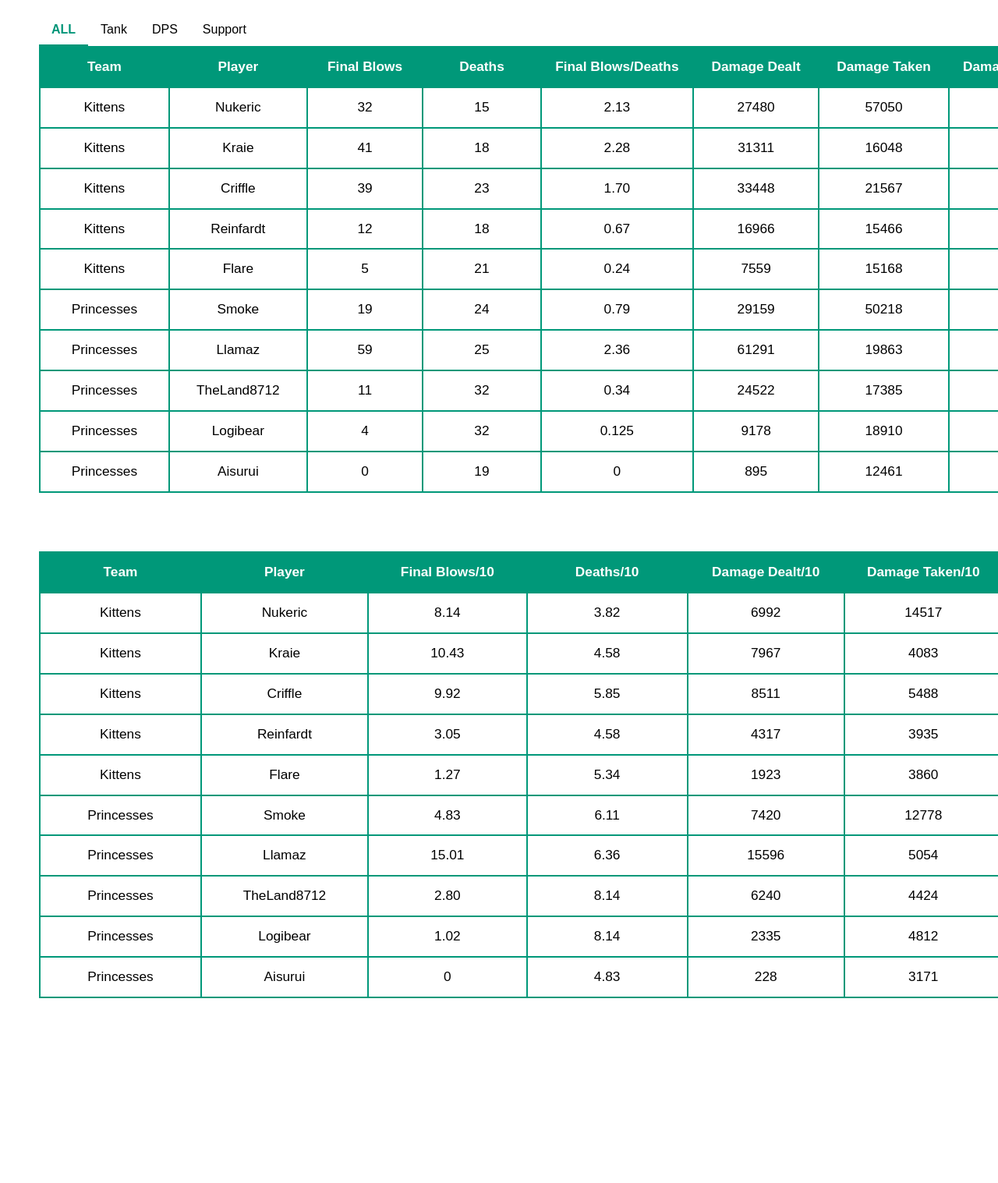
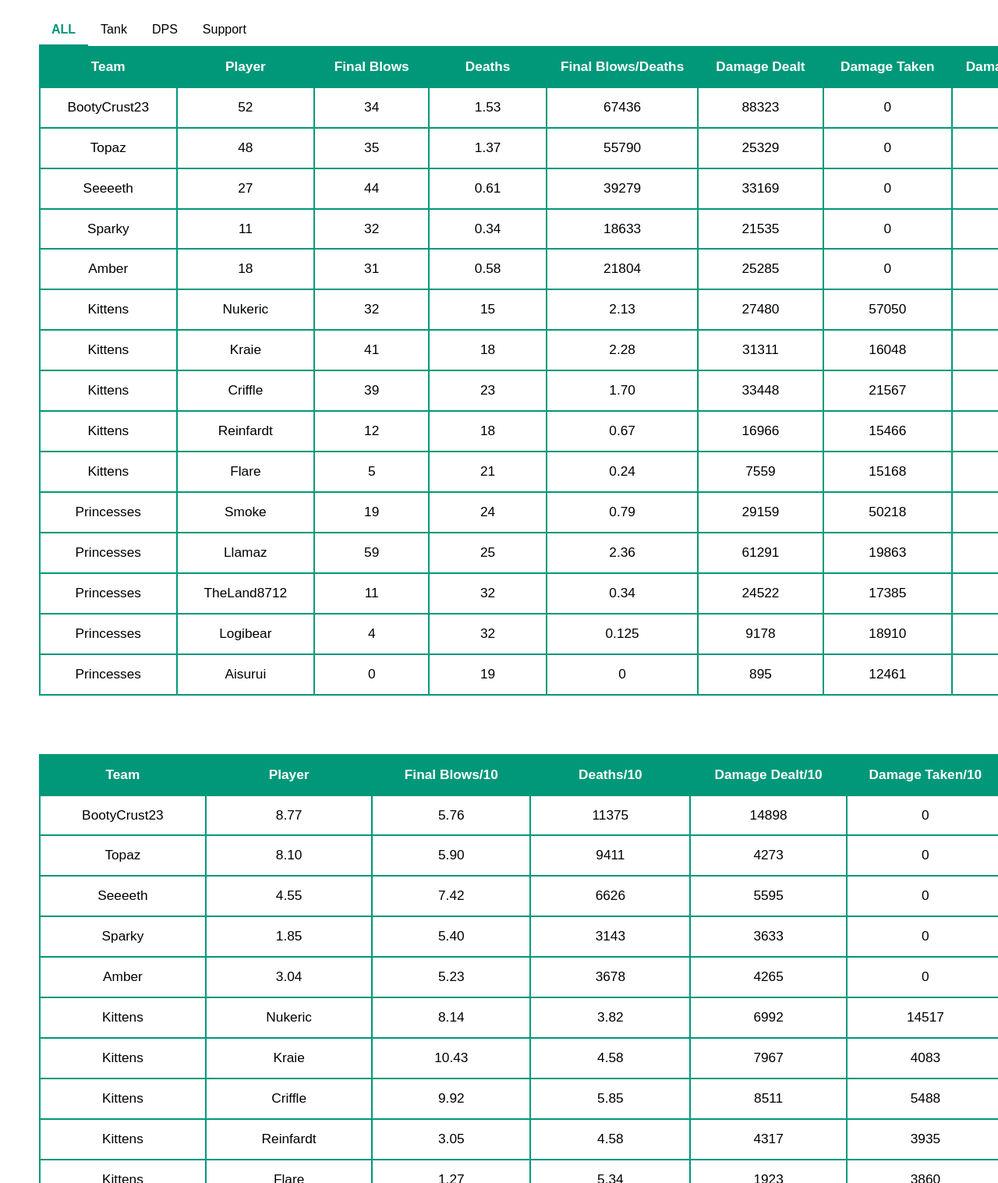
Before and after one commit to CheckTMOW/ESO-Offseason, a plain HTML site: page index.html in a window 1280 px wide. Shown: the part 148-1665 px from the top of the page at 78% size. Before the commit the page ends 1478 px from the top, so only its background shows below. Drawn offline with Linux system fonts and the light colour scheme.

Commit message:
Update index.html

```diff
--- a/index.html
+++ b/index.html
@@ -44,6 +44,66 @@
                     </tr>
                 </thead>
                 <tbody bgcolor="white" align="center">
+                    <tr>
+                        <td width="200">BootyCrust23</td>
+                        <td width="200">52</td>
+                        <td width="200">34</td>
+                        <td width="200">1.53</td>
+                        <td width="200">67436</td>
+                        <td width="200">88323</td>
+                        <td width="200">0</td>
+                        <td width="200">0</td>
+                        <td width="200">20</td>
+                        <td width="200">59:17</td>
+                    </tr>
+                    <tr>
+                        <td width="200">Topaz</td>
+                        <td width="200">48</td>
+                        <td width="200">35</td>
+                        <td width="200">1.37</td>
+                        <td width="200">55790</td>
+                        <td width="200">25329</td>
+                        <td width="200">0</td>
+                        <td width="200">0</td>
+                        <td width="200">18</td>
+                        <td width="200">59:17</td>
+                    </tr>
+                    <tr>
+                        <td width="200">Seeeeth</td>
+                        <td width="200">27</td>
+                        <td width="200">44</td>
+                        <td width="200">0.61</td>
+                        <td width="200">39279</td>
+                        <td width="200">33169</td>
+                        <td width="200">0</td>
+                        <td width="200">0</td>
+                        <td width="200">12</td>
+                        <td width="200">59:17</td>
+                    </tr>
+                    <tr>
+                        <td width="200">Sparky</td>
+                        <td width="200">11</td>
+                        <td width="200">32</td>
+                        <td width="200">0.34</td>
+                        <td width="200">18633</td>
+                        <td width="200">21535</td>
+                        <td width="200">0</td>
+                        <td width="200">43485</td>
+                        <td width="200">20</td>
+                        <td width="200">59:17</td>
+                    </tr>
+                    <tr>
+                        <td width="200">Amber</td>
+                        <td width="200">18</td>
+                        <td width="200">31</td>
+                        <td width="200">0.58</td>
+                        <td width="200">21804</td>
+                        <td width="200">25285</td>
+                        <td width="200">0</td>
+                        <td width="200">46029</td>
+                        <td width="200">18</td>
+                        <td width="200">59:17</td>
+                    </tr>
                     <tr>
                         <td width="200">Kittens</td>
                         <td width="200">Nukeric</td>
@@ -192,6 +252,56 @@
                     </tr>
                 </thead>
                 <tbody bgcolor="white" align="center">
+                    <tr>
+                        <td width="200">BootyCrust23</td>
+                        <td width="200">8.77</td>
+                        <td width="200">5.76</td>
+                        <td width="200">11375</td>
+                        <td width="200">14898</td>
+                        <td width="200">0</td>
+                        <td width="200">0</td>
+                        <td width="200">3.37</td>
+                    </tr>
+                    <tr>
+                        <td width="200">Topaz</td>
+                        <td width="200">8.10</td>
+                        <td width="200">5.90</td>
+                        <td width="200">9411</td>
+                        <td width="200">4273</td>
+                        <td width="200">0</td>
+                        <td width="200">0</td>
+                        <td width="200">3.04</td>
+                    </tr>
+                    <tr>
+                        <td width="200">Seeeeth</td>
+                        <td width="200">4.55</td>
+                        <td width="200">7.42</td>
+                        <td width="200">6626</td>
+                        <td width="200">5595</td>
+                        <td width="200">0</td>
+                        <td width="200">0</td>
+                        <td width="200">2.02</td>
+                    </tr>
+                    <tr>
+                        <td width="200">Sparky</td>
+                        <td width="200">1.85</td>
+                        <td width="200">5.40</td>
+                        <td width="200">3143</td>
+                        <td width="200">3633</td>
+                        <td width="200">0</td>
+                        <td width="200">7335</td>
+                        <td width="200">3.37</td>
+                    </tr>
+                    <tr>
+                        <td width="200">Amber</td>
+                        <td width="200">3.04</td>
+                        <td width="200">5.23</td>
+                        <td width="200">3678</td>
+                        <td width="200">4265</td>
+                        <td width="200">0</td>
+                        <td width="200">7764</td>
+                        <td width="200">3.04</td>
+                    </tr>
                     <tr>
                         <td width="200">Kittens</td>
                         <td width="200">Nukeric</td>
```
